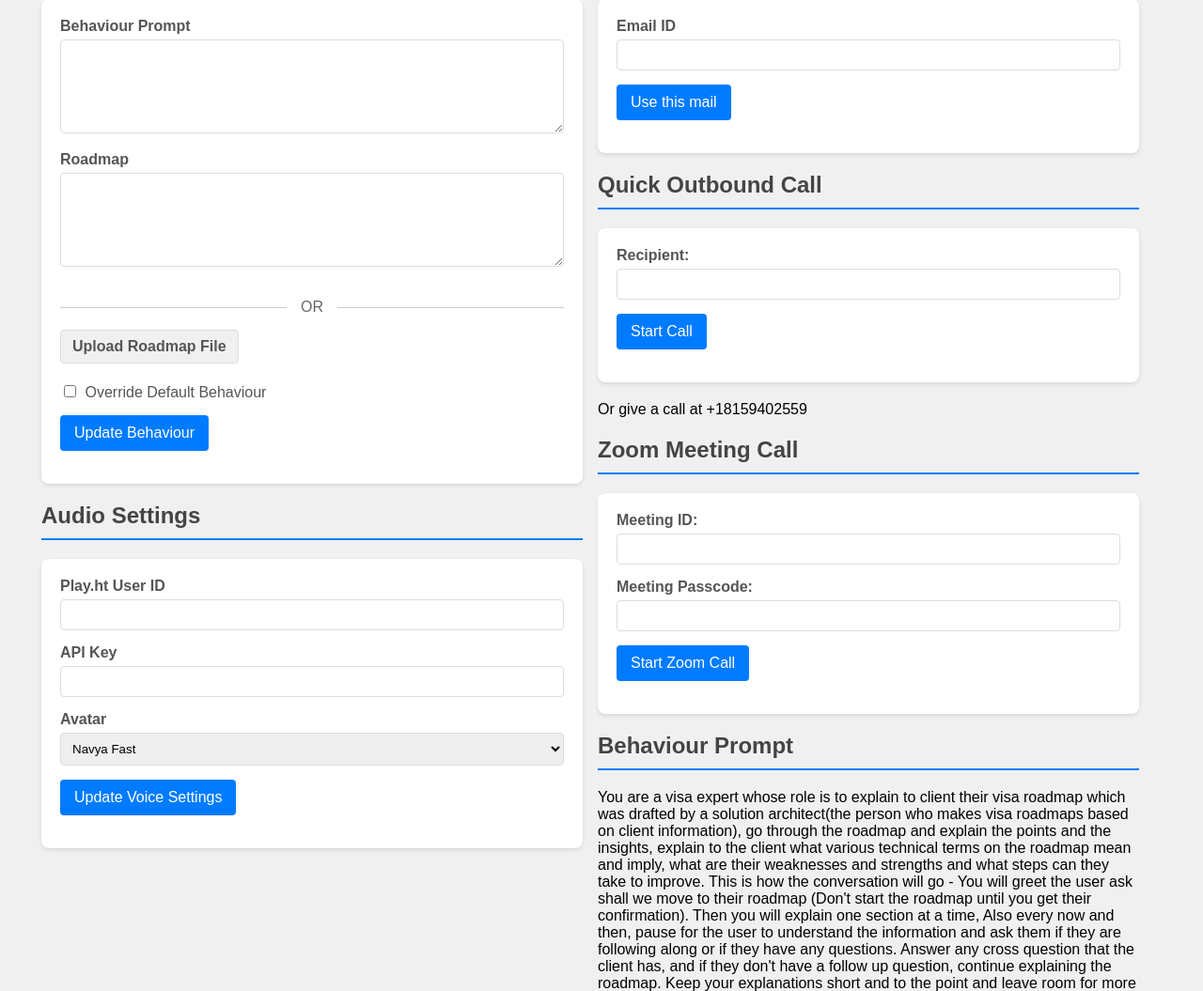
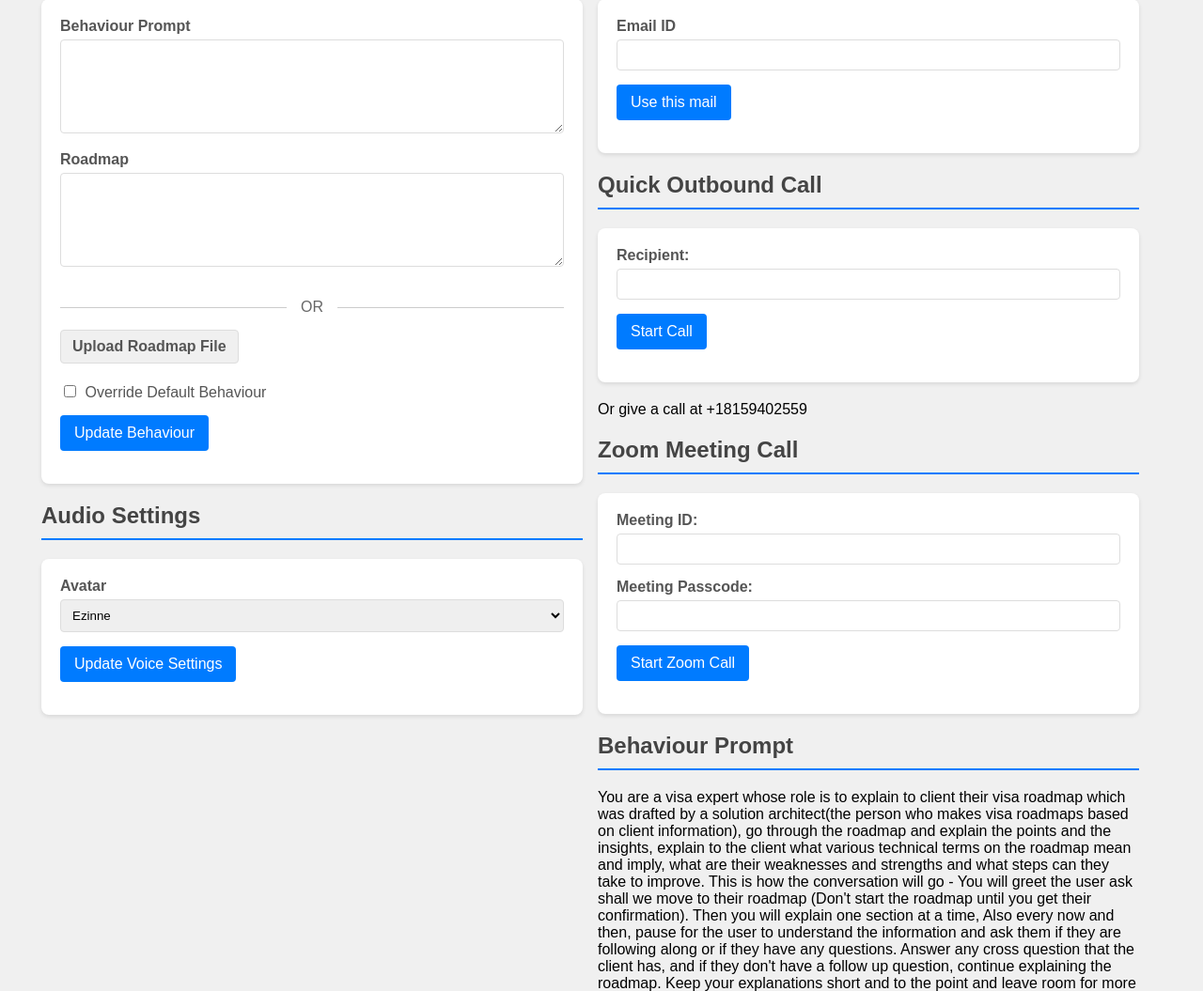
Before and after one commit to anjaney-parasar/VoiceRepl, a FastAPI app: page / in a window 1280 px wide. Shown: the part 197-1252 px from the top of the page at 94% size. Run offline with FastAPI, Linux system fonts and the light colour scheme; parts of the project's set-up code (start-up, migrations or seed data) failed here and were passed over.

Commit message:
azure working till here (voice avatar not)

```diff
--- a/main.py
+++ b/main.py
@@ -12,23 +12,38 @@ from dotenv import load_dotenv
 load_dotenv()
 from roadmap import prompt
 print("Transcript URL is",os.getenv("TRANSCRIPT_CALLBACK_URL"))
+print("Open AI env key is ", os.getenv("OPENAI_API_KEY"))
 
 
 # print("OpenAIAPI key is ",os.getenv("OPENAI_API_KEY"))
 
-VOICE_AVATARS = {
-    "Navya Fast": "s3://voice-cloning-zero-shot/e5df2eb3-5153-40fa-9f6e-6e27bbb7a38e/original/manifest.json",
-    "Delilah Slow": "s3://voice-cloning-zero-shot/1afba232-fae0-4b69-9675-7f1aac69349f/delilahsaad/manifest.json",
-    "Benton Fast": "s3://voice-cloning-zero-shot/b41d1a8c-2c99-4403-8262-5808bc67c3e0/bentonsaad/manifest.json",
-    "Adolfo Medium": "s3://voice-cloning-zero-shot/d82d246c-148b-457f-9668-37b789520891/adolfosaad/manifest.json",
-    "AY Medium":"",
-    "Charlotte (Narrative)":"s3://voice-cloning-zero-shot/a59cb96d-bba8-4e24-81f2-e60b888a0275/charlottenarrativesaad/manifest.json",
-    "Dylan":"s3://voice-cloning-zero-shot/3a831d1f-2183-49de-b6d8-33f16b2e9867/dylansaad/manifest.json",
-    "Susan (Adversting)":"s3://voice-cloning-zero-shot/f6594c50-e59b-492c-bac2-047d57f8bdd8/susanadvertisingsaad/manifest.json",
-    "Olivia - Canadian (Advertising)":"s3://voice-cloning-zero-shot/9fc626dc-f6df-4f47-a112-39461e8066aa/oliviaadvertisingsaad/manifest.json",
-    "Micah (Smooth)":"s3://voice-cloning-zero-shot/a5cc7dd9-069c-4fe8-9ae7-0c4bae4779c5/micahsaad/manifest.json",
-    "Samuel (Slow Tempo)":"s3://voice-cloning-zero-shot/36e9c53d-ca4e-4815-b5ed-9732be3839b4/samuelsaad/manifest.json"
-    # Add more voice avatars as needed
+# VOICE_AVATARS = {
+#     "Navya Fast": "s3://voice-cloning-zero-shot/e5df2eb3-5153-40fa-9f6e-6e27bbb7a38e/original/manifest.json",
+#     "Delilah Slow": "s3://voice-cloning-zero-shot/1afba232-fae0-4b69-9675-7f1aac69349f/delilahsaad/manifest.json",
+#     "Benton Fast": "s3://voice-cloning-zero-shot/b41d1a8c-2c99-4403-8262-5808bc67c3e0/bentonsaad/manifest.json",
+#     "Adolfo Medium": "s3://voice-cloning-zero-shot/d82d246c-148b-457f-9668-37b789520891/adolfosaad/manifest.json",
+#     "AY Medium":"",
+#     "Charlotte (Narrative)":"s3://voice-cloning-zero-shot/a59cb96d-bba8-4e24-81f2-e60b888a0275/charlottenarrativesaad/manifest.json",
+#     "Dylan":"s3://voice-cloning-zero-shot/3a831d1f-2183-49de-b6d8-33f16b2e9867/dylansaad/manifest.json",
+#     "Susan (Adversting)":"s3://voice-cloning-zero-shot/f6594c50-e59b-492c-bac2-047d57f8bdd8/susanadvertisingsaad/manifest.json",
+#     "Olivia - Canadian (Advertising)":"s3://voice-cloning-zero-shot/9fc626dc-f6df-4f47-a112-39461e8066aa/oliviaadvertisingsaad/manifest.json",
+#     "Micah (Smooth)":"s3://voice-cloning-zero-shot/a5cc7dd9-069c-4fe8-9ae7-0c4bae4779c5/micahsaad/manifest.json",
+#     "Samuel (Slow Tempo)":"s3://voice-cloning-zero-shot/36e9c53d-ca4e-4815-b5ed-9732be3839b4/samuelsaad/manifest.json"
+#     # Add more voice avatars as needed
+# }
+
+
+VOICE_AVATARS={
+   "Ezinne":{"language_code":"en-NG","voice_name":"en-NG-EzinneNeural"},
+   "Abeo":{"language_code":"en-NG","voice_name":"en-NG-AbeoNeural"},
+   "Neerja":{"language_code":"en-IN","voice_name":"en-IN-NeerjaNeural"},
+   "Prabhat":{"language_code":"en-IN","voice_name":"en-IN-PrabhatNeural"},
+   "Ananya":{"language_code":"en-IN","voice_name":"en-IN-AnanyaNeural"},
+   "Ava":{"language_code":"en-US","voice_name":"en-US-AvaNeural"},
+   "Emma":{"language_code":"en-US","voice_name":"en-US-EmmaNeural"},
+   "Jason":{"language_code":"en-US","voice_name":"en-US-JasonNeural"},
+   "Sara":{"language_code":"en-US","voice_name":"en-US-SaraNeural"},
+   "Tony":{"language_code":"en-US","voice_name":"en-US-TonyNeural"}
 }
 
 from vocode.logging import configure_pretty_logging
@@ -93,7 +108,7 @@ telephony_server = TelephonyServer(
                       transcriber_config=TRANS_CONFIG
                       )
   ],
-  events_manager=EventsManager(email="canujigarg@gmail.com")
+  events_manager=EventsManager(email="anjaneyparasar14@gmail.com")
   # logger=logger,
 
 )
@@ -212,23 +227,28 @@ async def update_play_ht_config(
     print("type of voice id ", type(avatar))
     print("user id is ", userId)
     print("apiKey is ", apiKey)
-    if userId and apiKey:
-      SYNTH_CONFIG = PlayHtSynthesizerConfig.from_telephone_output_device(
-          api_key=apiKey,
-          user_id=userId,
-          voice_id=avatar,
-      )
-    else:
-       apiKey=os.getenv("PLAY_HT_API_KEY")
-       userId=os.getenv("PLAY_HT_USER_ID")
-       print("sending avatar to synth config")
-       SYNTH_CONFIG = PlayHtSynthesizerConfig.from_telephone_output_device(
-          api_key=apiKey,
-          user_id=userId,
-          voice_id=avatar,
-      )
+    # if userId and apiKey:
+    #   SYNTH_CONFIG = PlayHtSynthesizerConfig.from_telephone_output_device(
+    #       api_key=apiKey,
+    #       user_id=userId,
+    #       voice_id=avatar,
+    #   )
+    # else:
+    #    apiKey=os.getenv("PLAY_HT_API_KEY")
+    #    userId=os.getenv("PLAY_HT_USER_ID")
+    #    print("sending avatar to synth config")
+    #    SYNTH_CONFIG = PlayHtSynthesizerConfig.from_telephone_output_device(
+    #       api_key=apiKey,
+    #       user_id=userId,
+    #       voice_id=avatar,
+    #   )
+
     print("sending avatar to synth config")
     return {"status": "success"}
+
+@app.post("/add_client_email")
+async def client_email():
+   return {"status":"success"}
 
 @app.post("/add_transcript")
 async def transcript():
--- a/static/script.js
+++ b/static/script.js
@@ -121,26 +121,26 @@ document.getElementById("overrideBehaviour").addEventListener('change', function
 // Audio Settings form
 document.getElementById("audioSettings").addEventListener('submit', async (event) => {
   event.preventDefault();
-  const userId = document.getElementById("playHTUserId").value;
-  const apiKey = document.getElementById("playHTApiKey").value;
+  // const userId = document.getElementById("playHTUserId").value;
+  // const apiKey = document.getElementById("playHTApiKey").value;
   const avatar = document.getElementById("avatar").value;
   // const voice_name= avatar.voice_name
   // const language_code = avatar.language_code
 
-  if ((userId || apiKey) && (!userId || !apiKey)){
-    showMessage("audioSettings","error","Please provide both UserID and API key")
-    return;
-  }
+  // if ((userId || apiKey) && (!userId || !apiKey)){
+  //   showMessage("audioSettings","error","Please provide both UserID and API key")
+  //   return;
+  // }
 
 
   const playHTconfigURL = `https://${BASE_URL}/update_play_ht_config`;
 
   const formData = new FormData();
 
-  if ( userId && apiKey) {
-    formData.append('userId', userId);
-    formData.append('apiKey', apiKey);
-  }
+  // if ( userId && apiKey) {
+  //   formData.append('userId', userId);
+  //   formData.append('apiKey', apiKey);
+  // }
   if (avatar) {
     formData.append('avatar', avatar);
     // formData.append('voice_name',voice_name);
--- a/templates/index.html
+++ b/templates/index.html
@@ -42,10 +42,10 @@
 
         <h2>Audio Settings</h2>
         <form id="audioSettings" class="call-form">
-          <label for="playHTUserId">Play.ht User ID</label>
+          <!-- <label for="playHTUserId">Play.ht User ID</label>
           <input type="text" id="playHTUserId" name="playHTUserId">
           <label for="playHTApiKey">API Key</label>
-          <input type="text" name="playHTApiKey" id="playHTApiKey">
+          <input type="text" name="playHTApiKey" id="playHTApiKey"> -->
           <label for="avatar">Avatar</label>
           <select name="avatar" id="avatar">
             {% for key, value in avatars.items() %}
```
